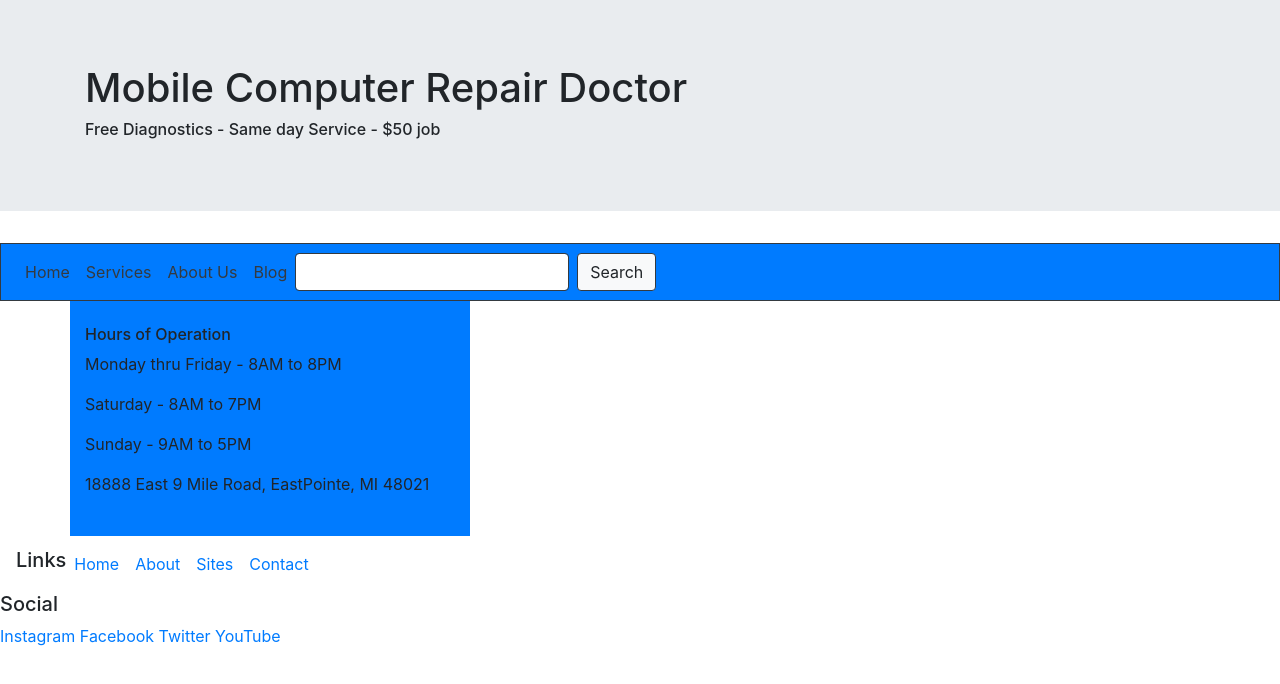
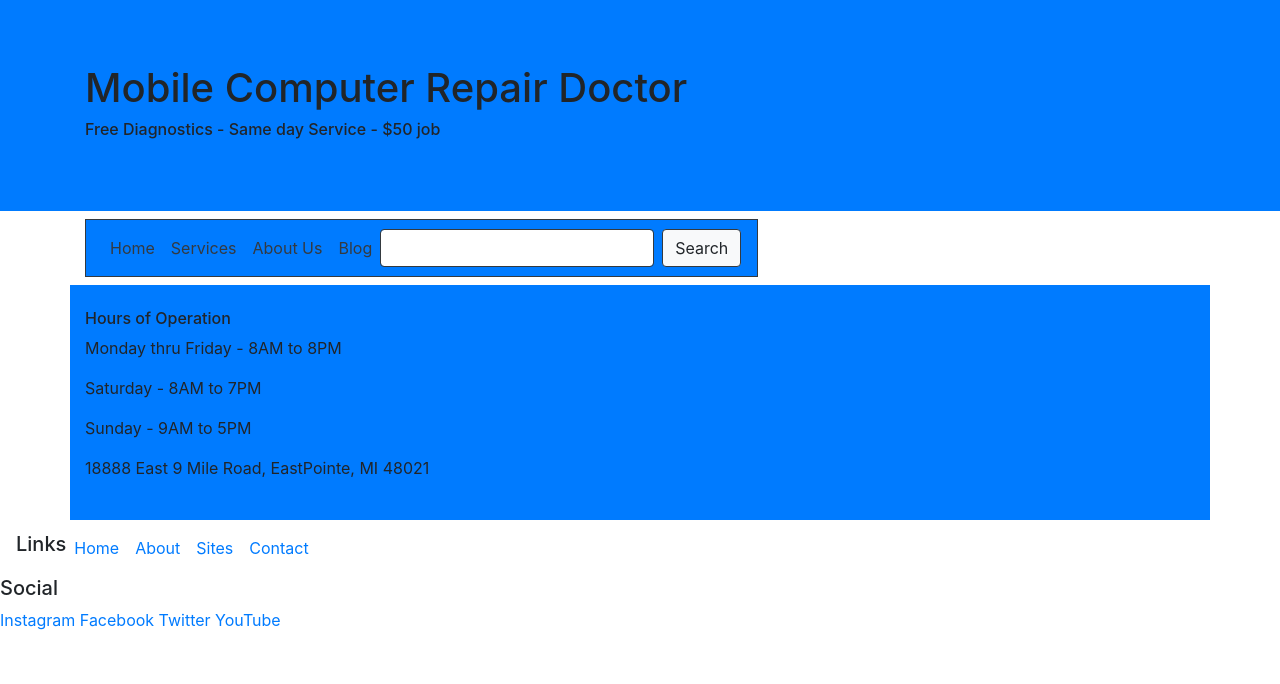
Before and after one commit to balaurenson/MobileComputerRepairDoctor, a website: page index.html in a window 1280 px wide. Drawn offline with nearby package versions, Linux system fonts and the light colour scheme.

Commit message:
Navbar for small viewport added

```diff
--- a/css/styles.css
+++ b/css/styles.css
@@ -3,5 +3,10 @@
 }
 
 .hours-box {
-    max-width: 400px;
+
+   /* max-width: 400px; */
 }
+
+.jumbotron {
+    margin: 0;
+}
--- a/index.html
+++ b/index.html
@@ -15,7 +15,7 @@
     <title>Mobile Computer Repair Doctor</title>
 </head>
 <body>
-    <Header class="jumbotron jumbotron-fluid">
+    <Header class="jumbotron jumbotron-fluid bg-primary">
         <div class="container">
             <div class="row">
                 <div class="col">
@@ -26,17 +26,26 @@
         </div>
     </Header>
 
+    <nav class="navbar navbar-expand-sm navbar-dark sticky-top"> <!-- edit more and reference Bootstrap Week 1 Navigation-exer navbar and crumbs -->
+        <div class="container">
             <nav class="navbar navbar-expand-sm border border-dark bg-primary">
+                <button class="navbar-toggler ml-auto" type="button" data-toggle="collapse" data-target="#computerNavbar">
+                    <span class="navbar-toggler-icon"></span>
+                </button>
+                <div class="collapse navbar-collapse" id="computerNavbar">
                     <ul class="navbar-nav">
                         <li class="nav-item active"><a class="nav-link text-dark" href='#'>Home</a></li>
                         <li class="nav-item"><a class="nav-link text-dark" href='services.html'>Services</a></li>
                         <li class="nav-item"><a class="nav-link text-dark" href='aboutus.html'>About Us</a></li>
                         <li class="nav-item"><a class="nav-link text-dark" href='blog.html'>Blog</a></li>
                     </ul>
+                </div>
                 <form class="form-inline my-0 my-lg-0">
                     <input class="form-control mr-sm-2 border border-dark" type="search" placeholder="" aria-label="Search" >
                     <button class="btn btn-light my-2 my-sm-0 border border-dark" type="submit">Search</button>
                 </form>
+            </nav>
+        </div>
     </nav>
 
     <div class="container">
```
Lines whose indentation alone changed are shown as unchanged.
